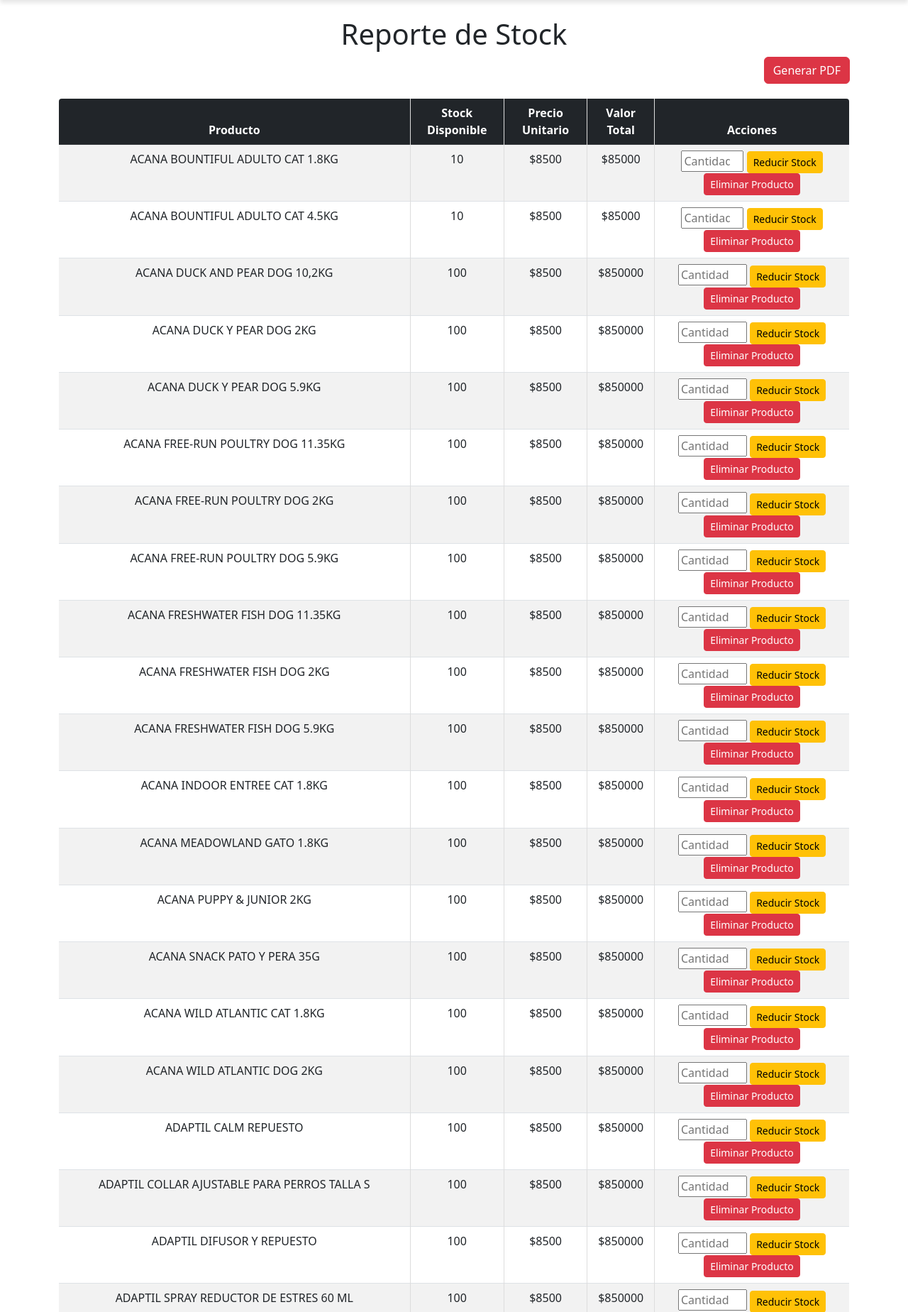
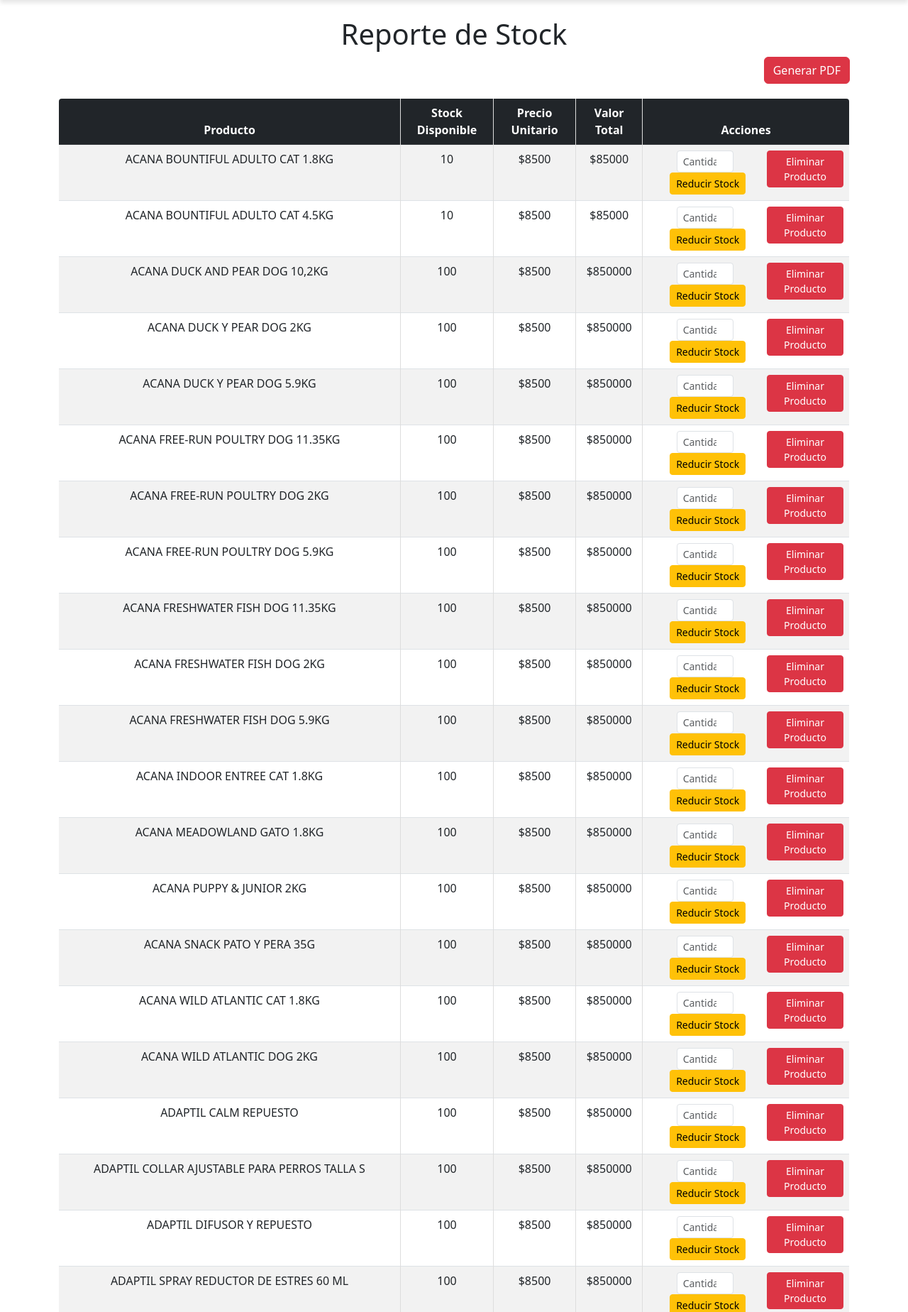
Before and after one commit to JFCandia/Ventas_Veterinaria, a Flask app: page /reporte_stock in a window 1280 px wide. Shown: the part 76-1924 px from the top of the page at 71% size. Run offline with Flask 3, Linux system fonts and the light colour scheme; a user stored in the database is signed in; data comes from the database, SQL or seed files in the repository.

Commit message:
Veterinaria-Jcandia-V6-Jcandia

```diff
--- a/templates/reporte_stock.html
+++ b/templates/reporte_stock.html
@@ -28,15 +28,17 @@
             <td>${{ producto.precio | int }}</td> <!-- Precio unitario sin decimales -->
             <td>${{ (producto.stock * producto.precio) | int }}</td> <!-- Valor total sin decimales -->
             <td>
-                <!-- Botón para reducir stock -->
-                <form action="{{ url_for('ajustar_stock', producto_id=producto.id) }}" method="POST" style="display:inline;">
-                    <input type="number" name="cantidad" min="1" max="{{ producto.stock }}" placeholder="Cantidad" required>
-                    <button type="submit" class="btn btn-warning btn-sm">Reducir Stock</button>
-                </form>
-                <!-- Botón para eliminar producto -->
-                <form action="{{ url_for('eliminar_producto', producto_id=producto.id) }}" method="POST" style="display:inline;">
-                    <button type="submit" class="btn btn-danger btn-sm">Eliminar Producto</button>
-                </form>
+                <div class="d-flex justify-content-between">
+                    <!-- Botón para reducir stock -->
+                    <form action="{{ url_for('ajustar_stock', producto_id=producto.id) }}" method="POST" class="d-inline-block">
+                        <input type="number" name="cantidad" min="1" max="{{ producto.stock }}" placeholder="Cantidad" required class="form-control form-control-sm d-inline-block" style="width: 80px;">
+                        <button type="submit" class="btn btn-warning btn-sm ms-2">Reducir Stock</button>
+                    </form>
+                    <!-- Botón para eliminar producto -->
+                    <form action="{{ url_for('eliminar_producto', producto_id=producto.id) }}" method="POST" class="d-inline-block ms-2">
+                        <button type="submit" class="btn btn-danger btn-sm">Eliminar Producto</button>
+                    </form>
+                </div>
             </td>
         </tr>
         {% endfor %}
```
